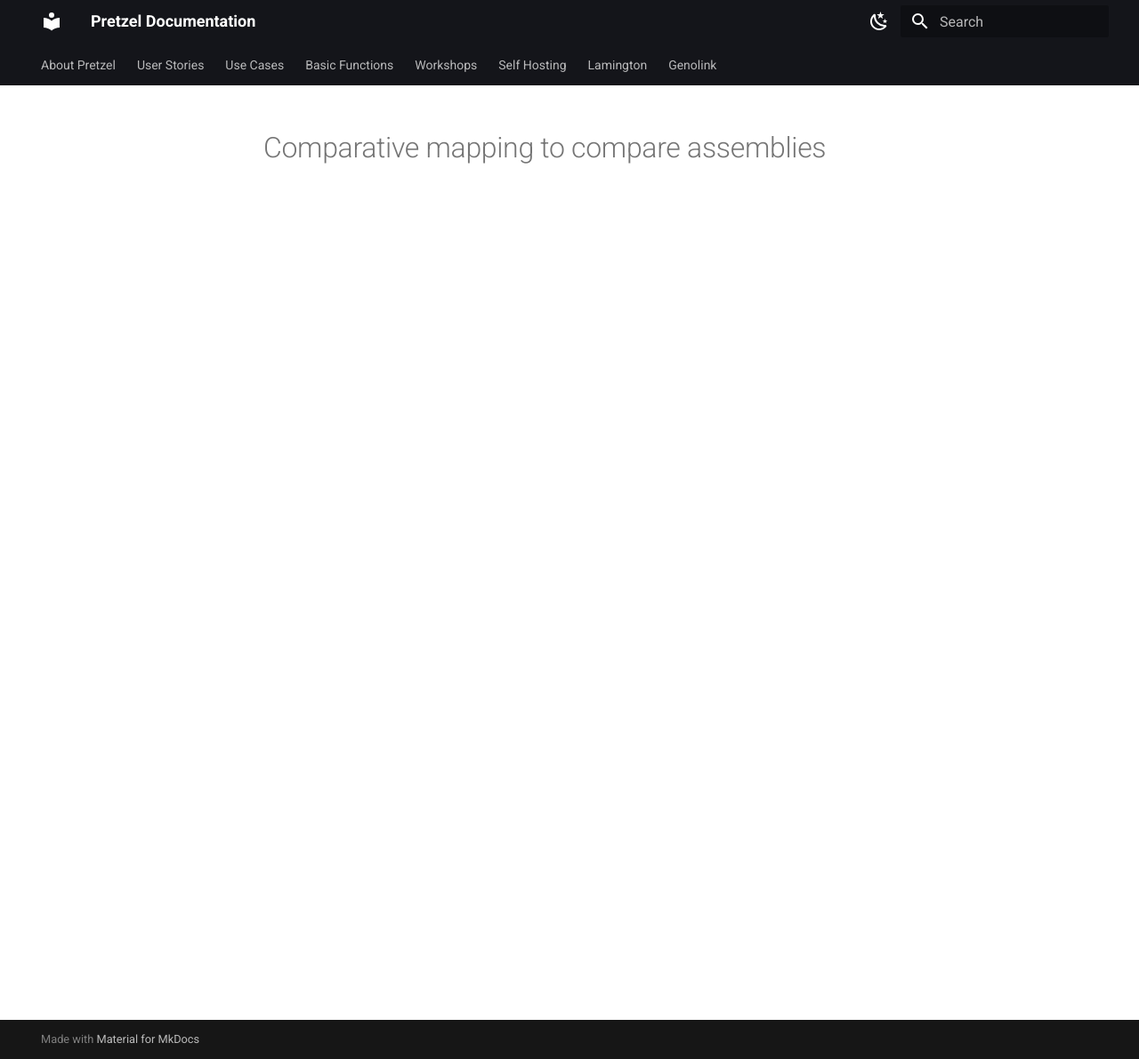
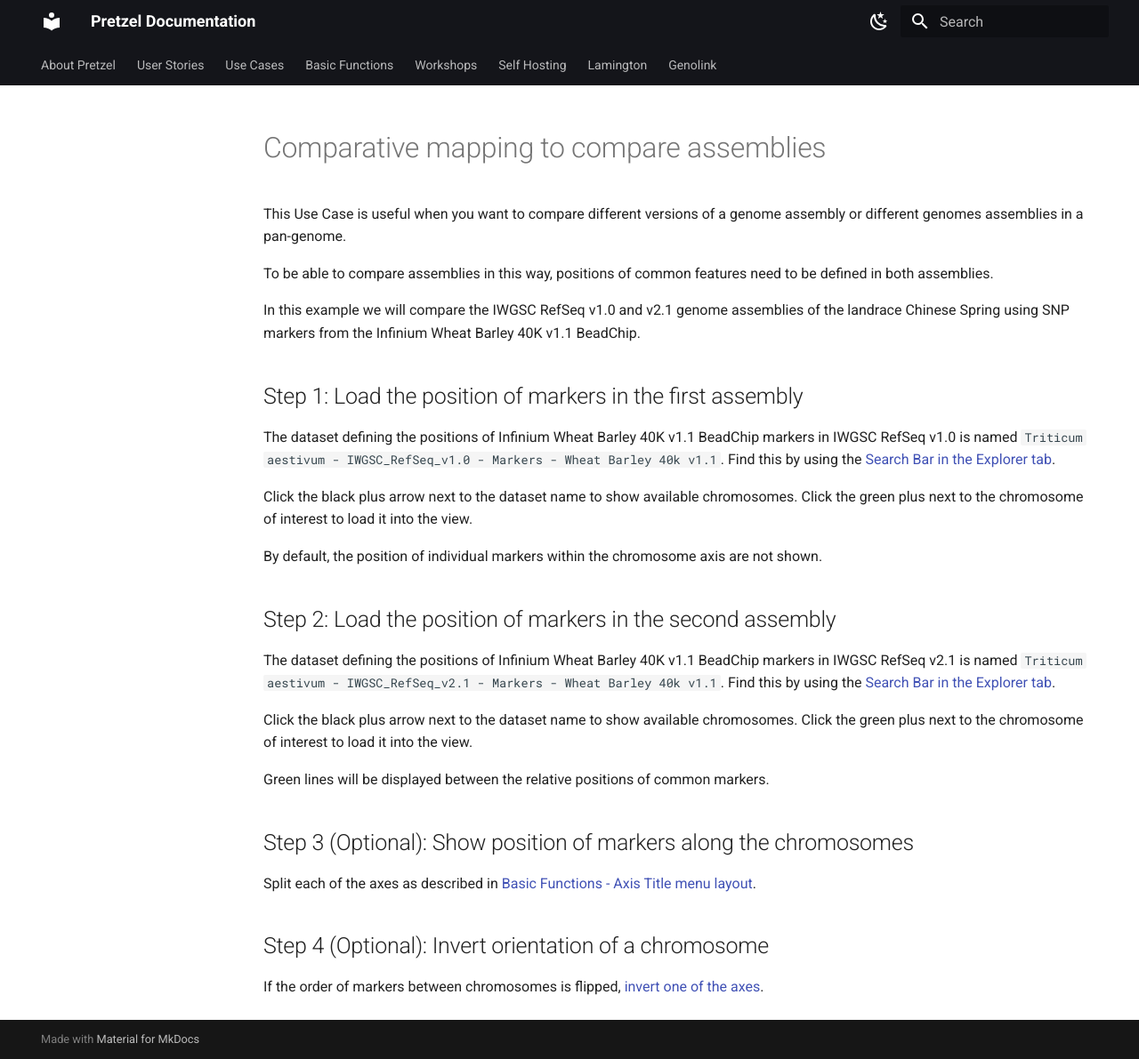
Before and after one commit to plantinformatics/pretzel-documentation-website, an MkDocs documentation site: the page built from docs/Use-Cases/Comparative-mapping-to-compare-assemblies.md, in a window 1280 px wide and 1191 px high. Shown: the whole window at 89% size. Built offline with MkDocs 1.6.1 and Material for MkDocs 9.7.7, drawn with Linux system fonts in a browser that asks for light colours.

Commit message:
Update Comparative-mapping-to-compare-assemblies.md

```diff
--- a/docs/Use-Cases/Comparative-mapping-to-compare-assemblies.md
+++ b/docs/Use-Cases/Comparative-mapping-to-compare-assemblies.md
@@ -1,3 +1,31 @@
 # Comparative mapping to compare assemblies
 
-##
+This Use Case is useful when you want to compare different versions of a genome assembly or different genomes assemblies in a pan-genome.
+
+To be able to compare assemblies in this way, positions of common features need to be defined in both assemblies.
+
+In this example we will compare the IWGSC RefSeq v1.0 and v2.1 genome assemblies of the landrace Chinese Spring using SNP markers from the Infinium Wheat Barley 40K v1.1 BeadChip.
+
+## Step 1: Load the position of markers in the first assembly
+
+The dataset defining the positions of Infinium Wheat Barley 40K v1.1 BeadChip markers in IWGSC RefSeq v1.0 is named `Triticum aestivum - IWGSC_RefSeq_v1.0 - Markers - Wheat Barley 40k v1.1`. Find this by using the [Search Bar in the Explorer tab](https://docs.plantinformatics.io/Basic-Functions/Explore-tab/#searching-for-a-dataset).
+
+Click the black plus arrow next to the dataset name to show available chromosomes. Click the green plus next to the chromosome of interest to load it into the view.
+
+By default, the position of individual markers within the chromosome axis are not shown.
+
+## Step 2: Load the position of markers in the second assembly
+
+The dataset defining the positions of Infinium Wheat Barley 40K v1.1 BeadChip markers in IWGSC RefSeq v2.1 is named `Triticum aestivum - IWGSC_RefSeq_v2.1 - Markers - Wheat Barley 40k v1.1`. Find this by using the [Search Bar in the Explorer tab](https://docs.plantinformatics.io/Basic-Functions/Explore-tab/#searching-for-a-dataset).
+
+Click the black plus arrow next to the dataset name to show available chromosomes. Click the green plus next to the chromosome of interest to load it into the view.
+
+Green lines will be displayed between the relative positions of common markers.
+
+## Step 3 (Optional): Show position of markers along the chromosomes
+
+Split each of the axes as described in [Basic Functions - Axis Title menu layout](https://docs.plantinformatics.io/Basic-Functions/Axis-Title-menu-layout/#split-axis).
+
+## Step 4 (Optional): Invert orientation of a chromosome
+
+If the order of markers between chromosomes is flipped, [invert one of the axes](https://docs.plantinformatics.io/Basic-Functions/Axis-Title-menu-layout/#flip-axis).
```
